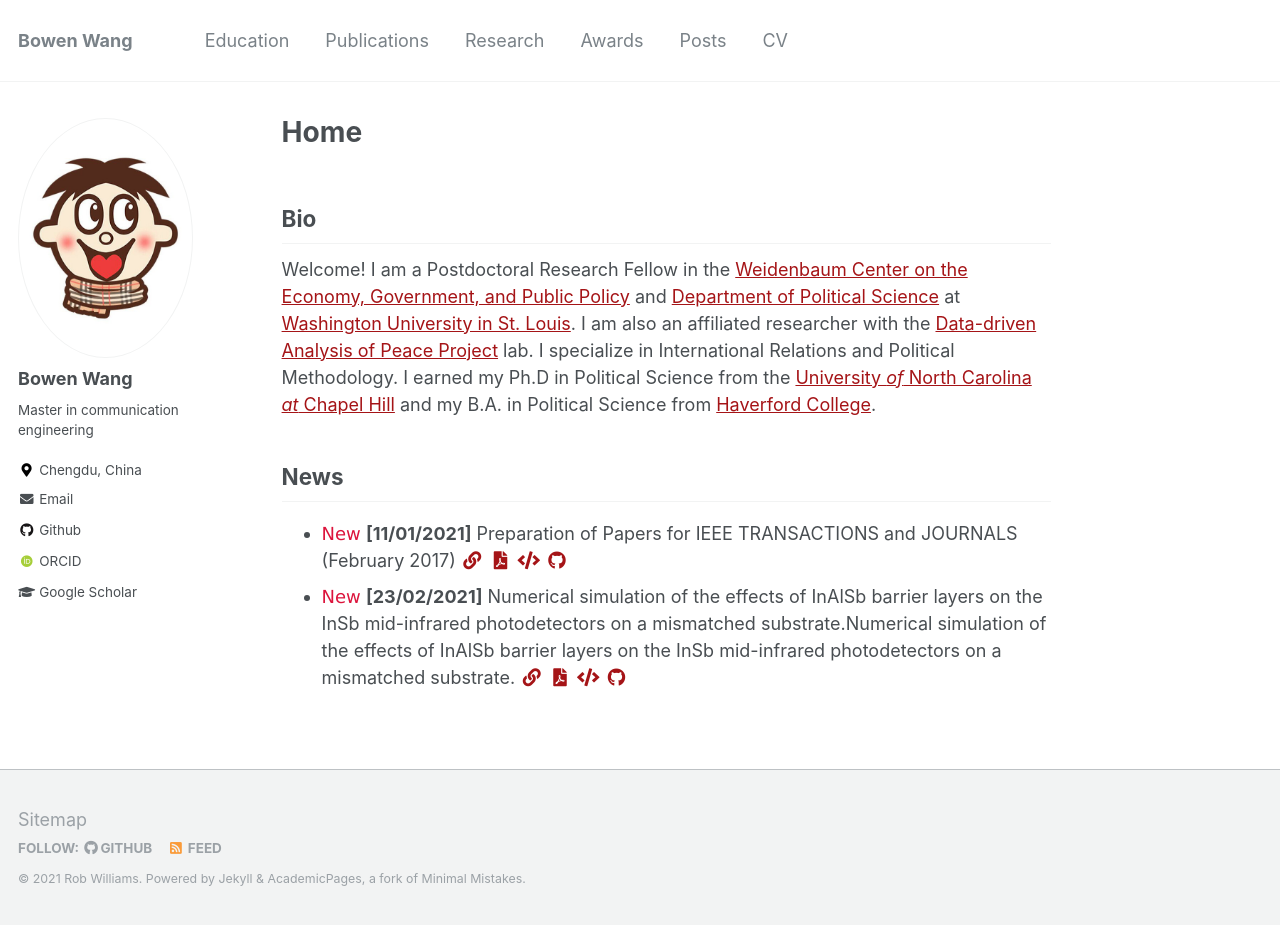
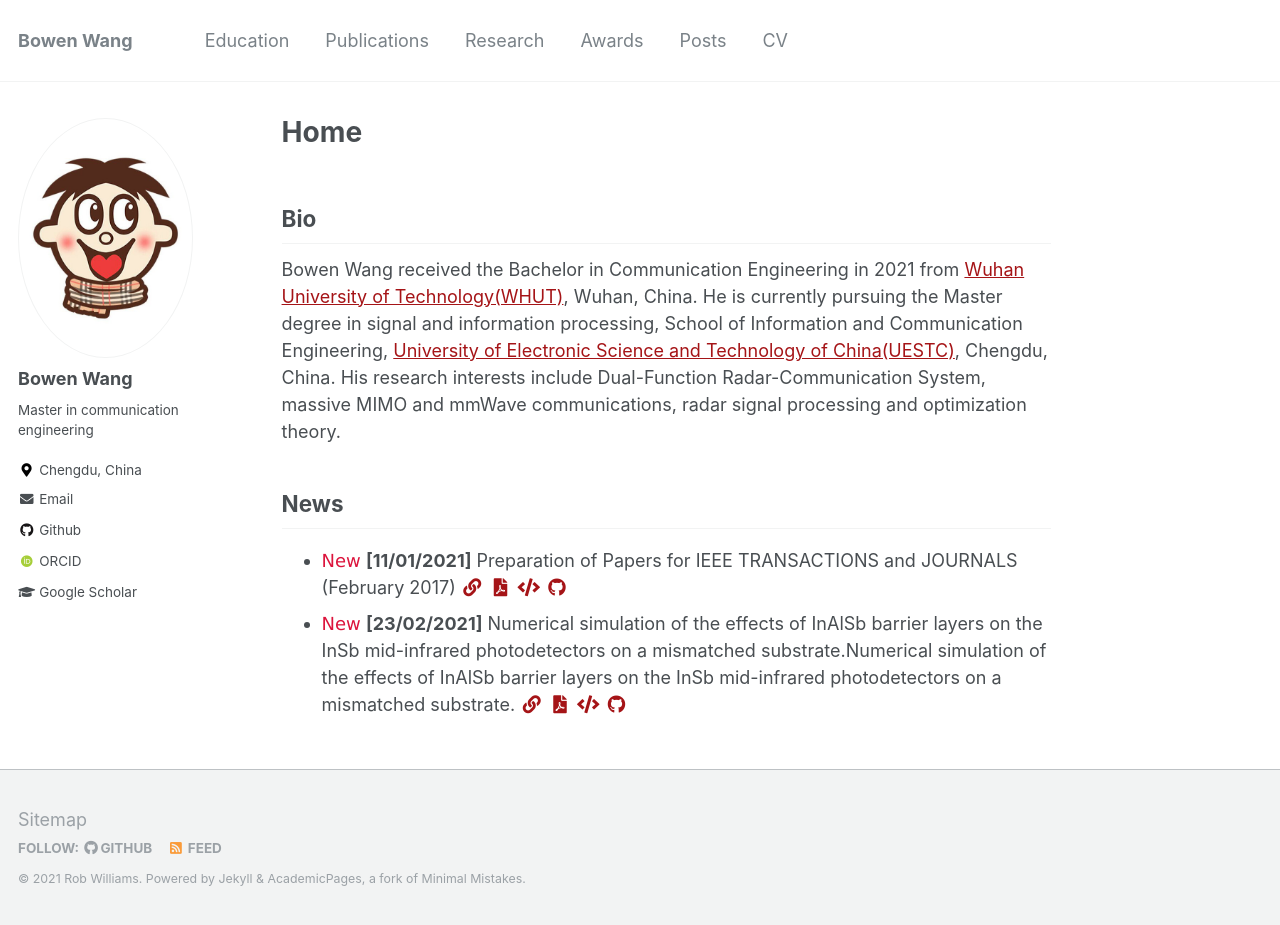
Before and after one commit to BW-Wang/BW-Wang.github.io, a Jekyll site: the page built from _pages/about.md, in a window 1280 px wide and 925 px high. Built offline with Jekyll 4.4.1, drawn with Linux system fonts in a browser that asks for light colours; some web fonts are replaced.

Commit message:
Update about.md

```diff
--- a/_pages/about.md
+++ b/_pages/about.md
@@ -10,15 +10,7 @@ redirect_from:
 
 ## Bio
 
-Welcome! I am a Postdoctoral Research Fellow in the
-[Weidenbaum Center on the Economy, Government, and Public Policy](https://wc.wustl.edu/)
-and [Department of Political Science](https://polisci.wustl.edu/) at
-[Washington University in St. Louis](https://wustl.edu/). I am also an
-affiliated researcher with the [Data-driven Analysis of Peace Project](https://dapp-lab.org)
-lab. I specialize in International Relations and Political Methodology. I earned
-my Ph.D in Political Science from the
-[University *of* North Carolina *at* Chapel Hill](https://www.unc.edu/) and my
-B.A. in Political Science from [Haverford College](https://www.haverford.edu/).
+Bowen Wang received the Bachelor in Communication Engineering in 2021 from [Wuhan University of Technology(WHUT)](http://english.whut.edu.cn/), Wuhan, China. He is currently pursuing the Master degree in signal and information processing, School of Information and Communication Engineering, [University of Electronic Science and Technology of China(UESTC)](https://en.uestc.edu.cn/), Chengdu, China. His research interests include Dual-Function Radar-Communication System, massive MIMO and mmWave communications, radar signal processing and optimization theory.
 
 <nbsp>
 
```
